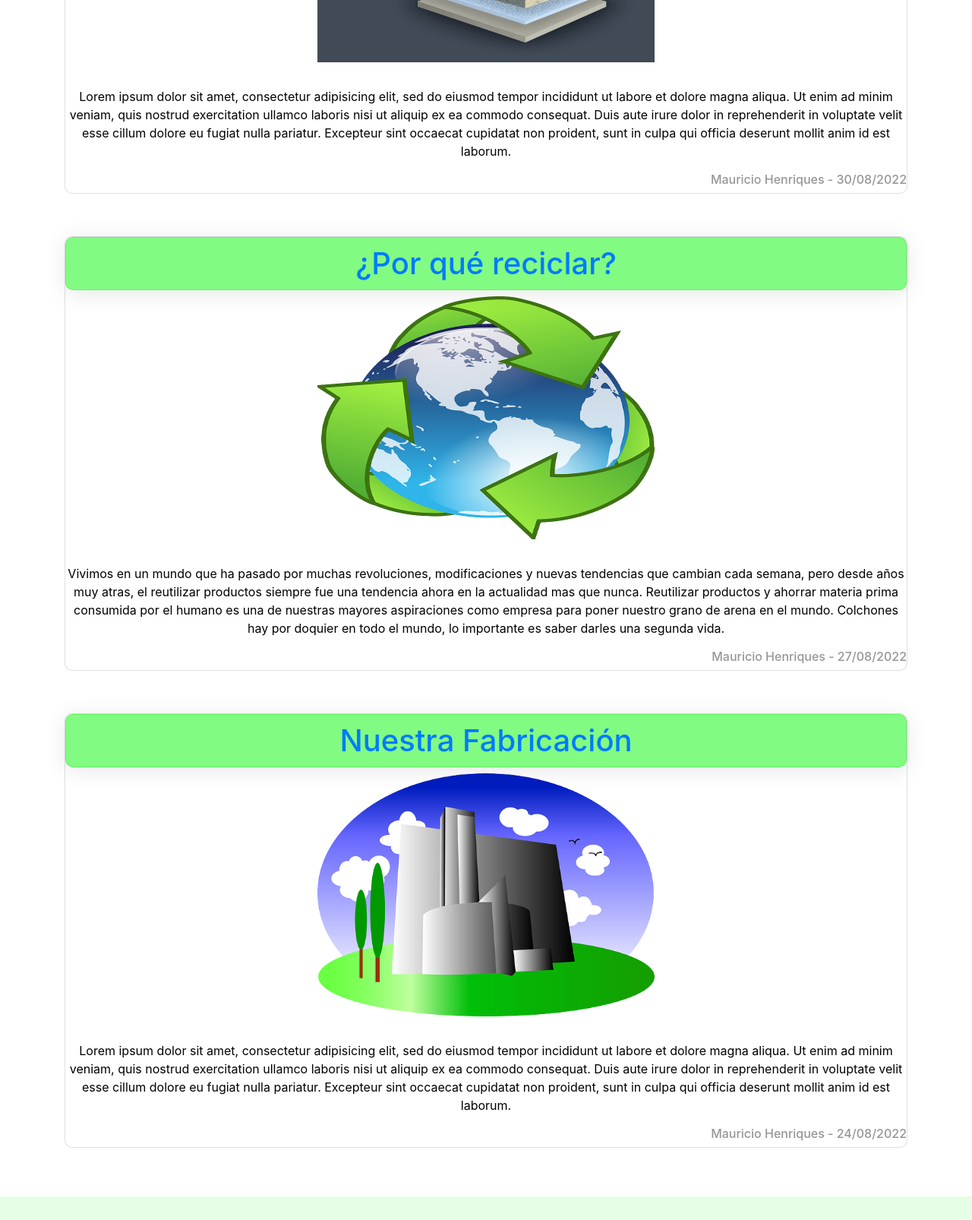
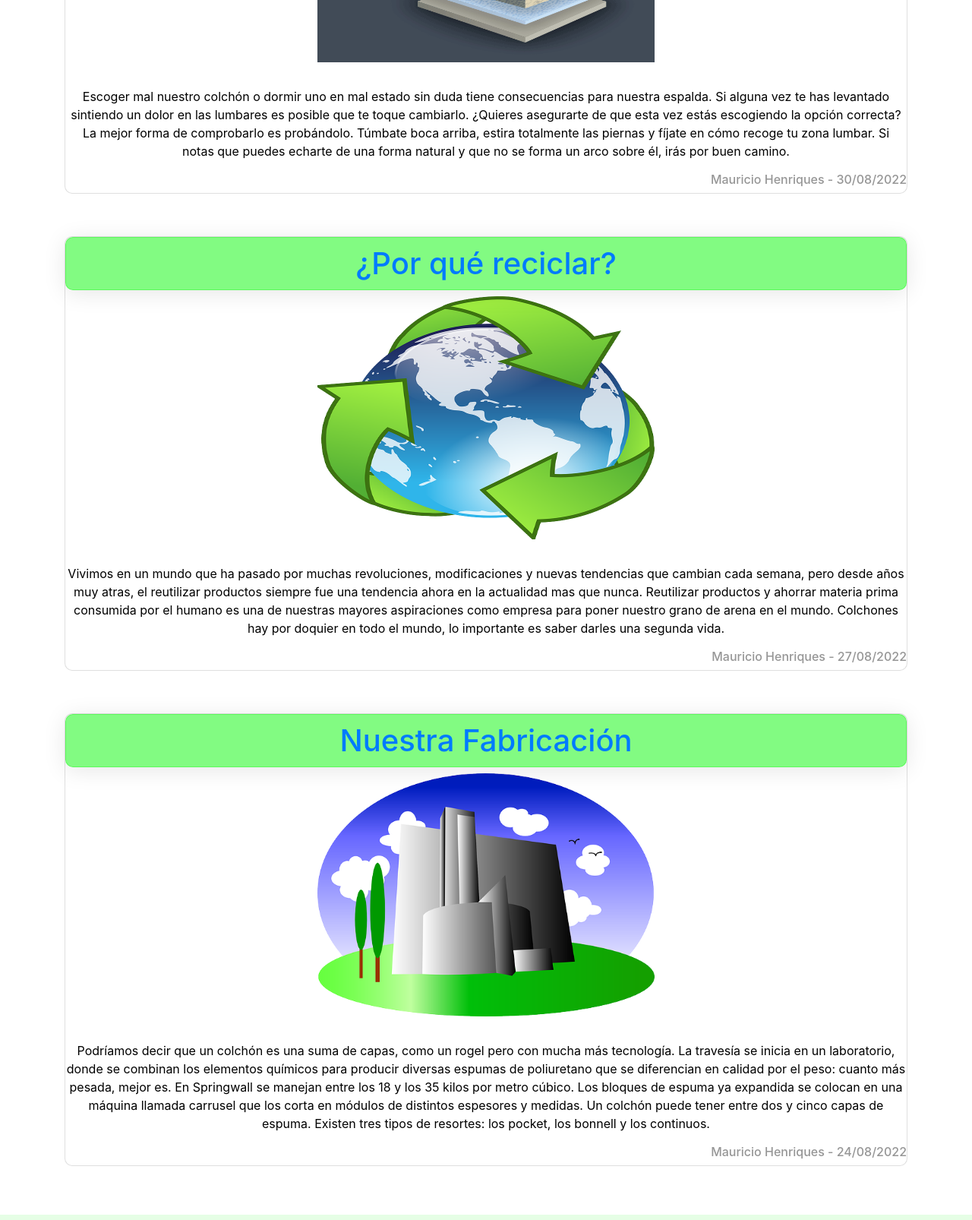
Before and after one commit to xDelloco/final, a plain HTML site: page blog.html in a window 1280 px wide. Shown: the part 450-2056 px from the top of the page at 76% size. Drawn offline with nearby package versions, Linux system fonts and the light colour scheme.

Commit message:
Add files via upload

```diff
--- a/blog.html
+++ b/blog.html
@@ -119,8 +119,8 @@
 						<img src="img/blog/comfort_textile_matress_11.png" alt="Imagen de Colchones" class="mainimgblog"/>
 					</article>
 					<article class="blogresumetext">
-						<p>Lorem ipsum dolor sit amet, consectetur adipisicing elit, sed do eiusmod tempor incididunt ut labore et dolore magna aliqua. Ut enim ad minim veniam, quis nostrud exercitation ullamco laboris nisi ut aliquip ex ea commodo consequat. Duis aute irure dolor in reprehenderit in voluptate velit esse cillum dolore eu fugiat nulla pariatur. Excepteur sint occaecat cupidatat non proident, sunt in culpa qui officia deserunt mollit anim id est laborum.</p>
-
+						<p>Escoger mal nuestro colchón o dormir uno en mal estado sin duda tiene consecuencias para nuestra espalda. Si alguna vez te has levantado sintiendo un dolor en las lumbares es posible que te toque cambiarlo. ¿Quieres asegurarte de que esta
+						vez estás escogiendo la opción correcta? La mejor forma de comprobarlo es probándolo. Túmbate boca arriba, estira totalmente las piernas y fíjate en cómo recoge tu zona lumbar. Si notas que puedes echarte de una forma natural y que no se forma un arco sobre él, irás por buen camino.</p>
 						<h6 class="authorblog">
 							Mauricio Henriques - 30/08/2022
 						</h6>
@@ -138,7 +138,6 @@
 					</article>
 					<article class="blogresumetext">
 						<p>Vivimos en un mundo que ha pasado por muchas revoluciones, modificaciones y nuevas tendencias que cambian cada semana, pero desde años muy atras, el reutilizar productos siempre fue una tendencia ahora en la actualidad mas que nunca. Reutilizar productos y ahorrar materia prima consumida por el humano es una de nuestras mayores aspiraciones como empresa para poner nuestro grano de arena en el mundo. Colchones hay por doquier en todo el mundo, lo importante es saber darles una segunda vida.</p>
-
 						<h6 class="authorblog">
 							Mauricio Henriques - 27/08/2022
 						</h6>
@@ -157,8 +156,7 @@
 						<img src="img/blog/buildings-gb417123c7_640.png" alt="Imagen de Fabrica" class="mainimgblog"/>
 					</article>
 					<article class="blogresumetext">
-						<p>Lorem ipsum dolor sit amet, consectetur adipisicing elit, sed do eiusmod tempor incididunt ut labore et dolore magna aliqua. Ut enim ad minim veniam, quis nostrud exercitation ullamco laboris nisi ut aliquip ex ea commodo consequat. Duis aute irure dolor in reprehenderit in voluptate velit esse cillum dolore eu fugiat nulla pariatur. Excepteur sint occaecat cupidatat non proident, sunt in culpa qui officia deserunt mollit anim id est laborum.</p>
-
+						<p>Podríamos decir que un colchón es una suma de capas, como un rogel pero con mucha más tecnología. La travesía se inicia en un laboratorio, donde se combinan los elementos químicos para producir diversas espumas de poliuretano que se diferencian en calidad por el peso: cuanto más pesada, mejor es. En Springwall se manejan entre los 18 y los 35 kilos por metro cúbico. Los bloques de espuma ya expandida se colocan en una máquina llamada carrusel que los corta en módulos de distintos espesores y medidas. Un colchón puede tener entre dos y cinco capas de espuma. Existen tres tipos de resortes: los pocket, los bonnell y los continuos.</p>
 						<h6 class="authorblog">
 							Mauricio Henriques - 24/08/2022
 						</h6>
--- a/js/script.js
+++ b/js/script.js
@@ -14,7 +14,7 @@ $(document).ready(function(){
       entry.target.classList.toggle("show", entry.isIntersecting)
     })
   }, {
-    threshold: 0.5
+    threshold: 0.3
   })
 
   cards.forEach(card => {
```
